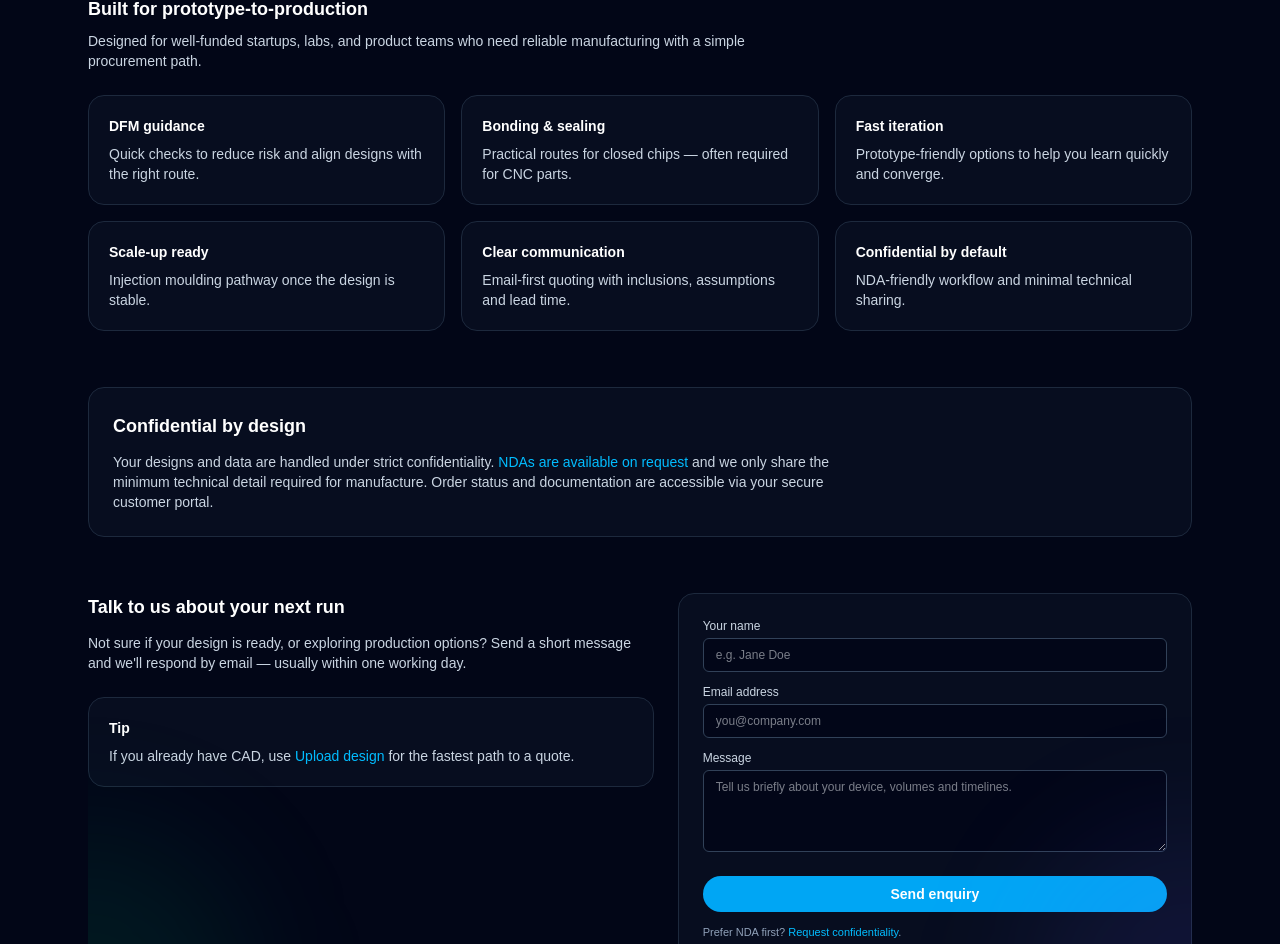
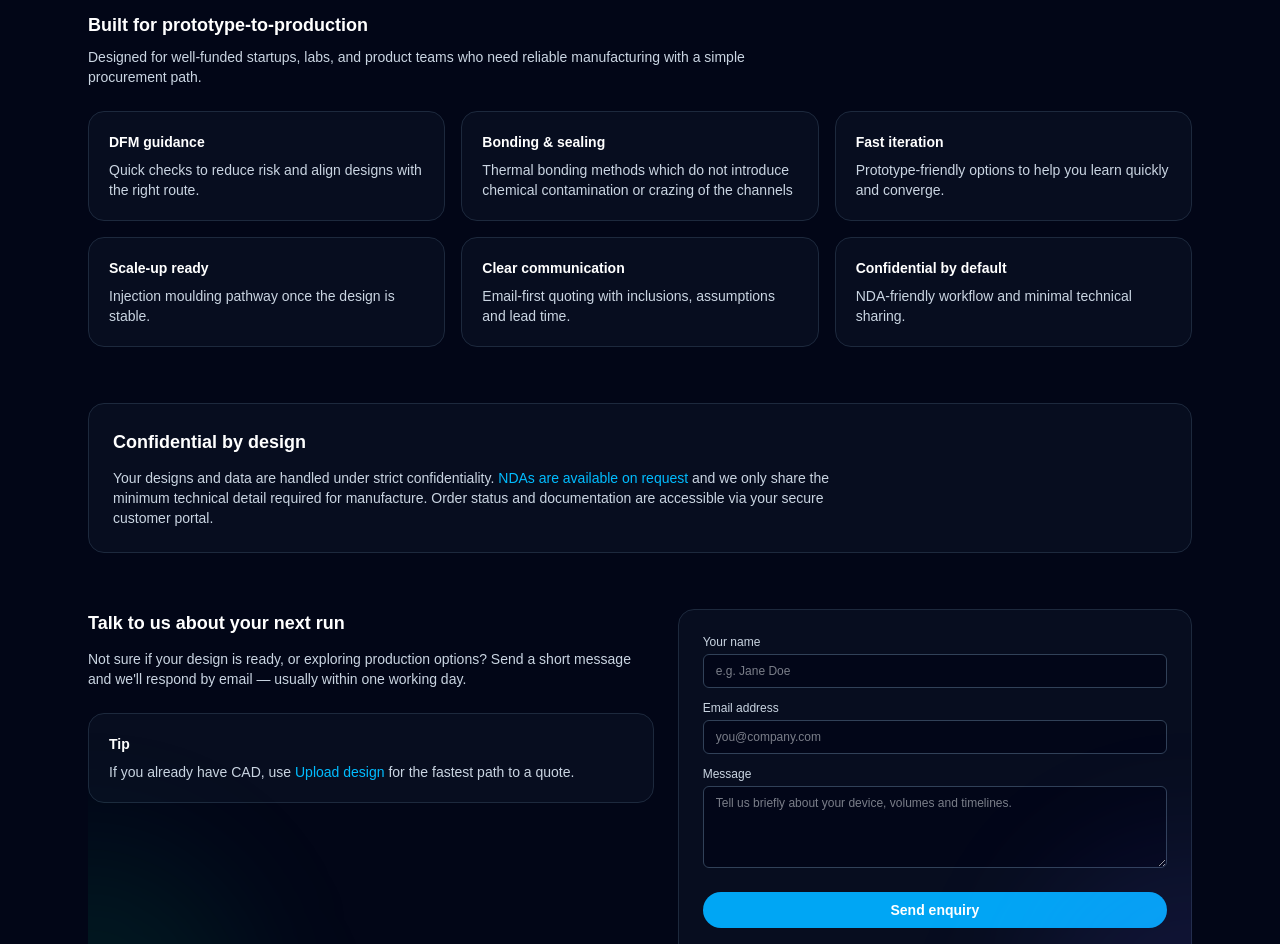
Before and after one commit to OMS-Shop/osm-shop, a Next.js app: page / in a window 1280 px wide. Shown: the part 1117-2061 px from the top of the page. Built offline with nearby package versions, Linux system fonts and the light colour scheme.

Commit message:
Landing page: fix hero clipping + update bonding copy

```diff
--- a/app/page.tsx
+++ b/app/page.tsx
@@ -5,16 +5,16 @@ import EnquiryAlert from "./components/EnquiryAlert";
 
 export default function HomePage() {
   return (
-    <div className="relative overflow-hidden">
-      {/* Ambient background */}
-      <div aria-hidden className="pointer-events-none absolute inset-0">
+    <div className="relative">
+      {/* Ambient background (clip ONLY the background, not the content) */}
+      <div aria-hidden className="pointer-events-none absolute inset-0 overflow-hidden">
         <div className="absolute -top-24 left-1/2 h-72 w-[42rem] -translate-x-1/2 rounded-full bg-sky-500/10 blur-3xl" />
         <div className="absolute -bottom-40 right-[-10rem] h-80 w-80 rounded-full bg-indigo-500/10 blur-3xl" />
         <div className="absolute -bottom-40 left-[-10rem] h-80 w-80 rounded-full bg-emerald-500/10 blur-3xl" />
       </div>
 
       {/* ===== Hero ===== */}
-      <section className="relative">
+      <section className="relative pt-2 md:pt-4">
         <div className="grid gap-10 lg:grid-cols-[1.15fr_minmax(0,0.85fr)] lg:items-center">
           {/* Left */}
           <div>
@@ -39,19 +39,19 @@ export default function HomePage() {
             <div className="mt-7 flex flex-wrap items-center gap-3">
               <Link
                 href="/upload"
-                className="rounded-full bg-sky-500 px-6 py-2.5 text-sm font-semibold text-white shadow hover:bg-sky-600 transition-colors"
+                className="rounded-full bg-sky-500 px-6 py-2.5 text-sm font-semibold text-white shadow transition-colors hover:bg-sky-600"
               >
                 Upload design &amp; get started
               </Link>
               <Link
                 href="/portal"
-                className="rounded-full border border-slate-600 px-6 py-2.5 text-sm font-medium text-slate-100 hover:border-slate-300 transition-colors"
+                className="rounded-full border border-slate-600 px-6 py-2.5 text-sm font-medium text-slate-100 transition-colors hover:border-slate-300"
               >
                 View my orders
               </Link>
               <Link
                 href="/nda"
-                className="rounded-full border border-slate-800 bg-slate-900/40 px-6 py-2.5 text-sm font-medium text-slate-200 hover:border-slate-600 transition-colors"
+                className="rounded-full border border-slate-800 bg-slate-900/40 px-6 py-2.5 text-sm font-medium text-slate-200 transition-colors hover:border-slate-600"
               >
                 Request NDA
               </Link>
@@ -245,7 +245,7 @@ export default function HomePage() {
             },
             {
               t: "Bonding & sealing",
-              d: "Practical routes for closed chips — often required for CNC parts.",
+              d: "Thermal bonding methods which do not introduce chemical contamination or crazing of the channels",
             },
             {
               t: "Fast iteration",
@@ -366,14 +366,14 @@ export default function HomePage() {
             />
           </div>
 
-          {/* ✅ Success/error banner (client-side, wrapped in Suspense) */}
+          {/* ✅ Success/error banner (client-side) */}
           <Suspense fallback={null}>
             <EnquiryAlert />
           </Suspense>
 
           <button
             type="submit"
-            className="mt-2 w-full rounded-full bg-sky-500 px-4 py-2 text-sm font-semibold text-white hover:bg-sky-600 transition-colors"
+            className="mt-2 w-full rounded-full bg-sky-500 px-4 py-2 text-sm font-semibold text-white transition-colors hover:bg-sky-600"
           >
             Send enquiry
           </button>
```
